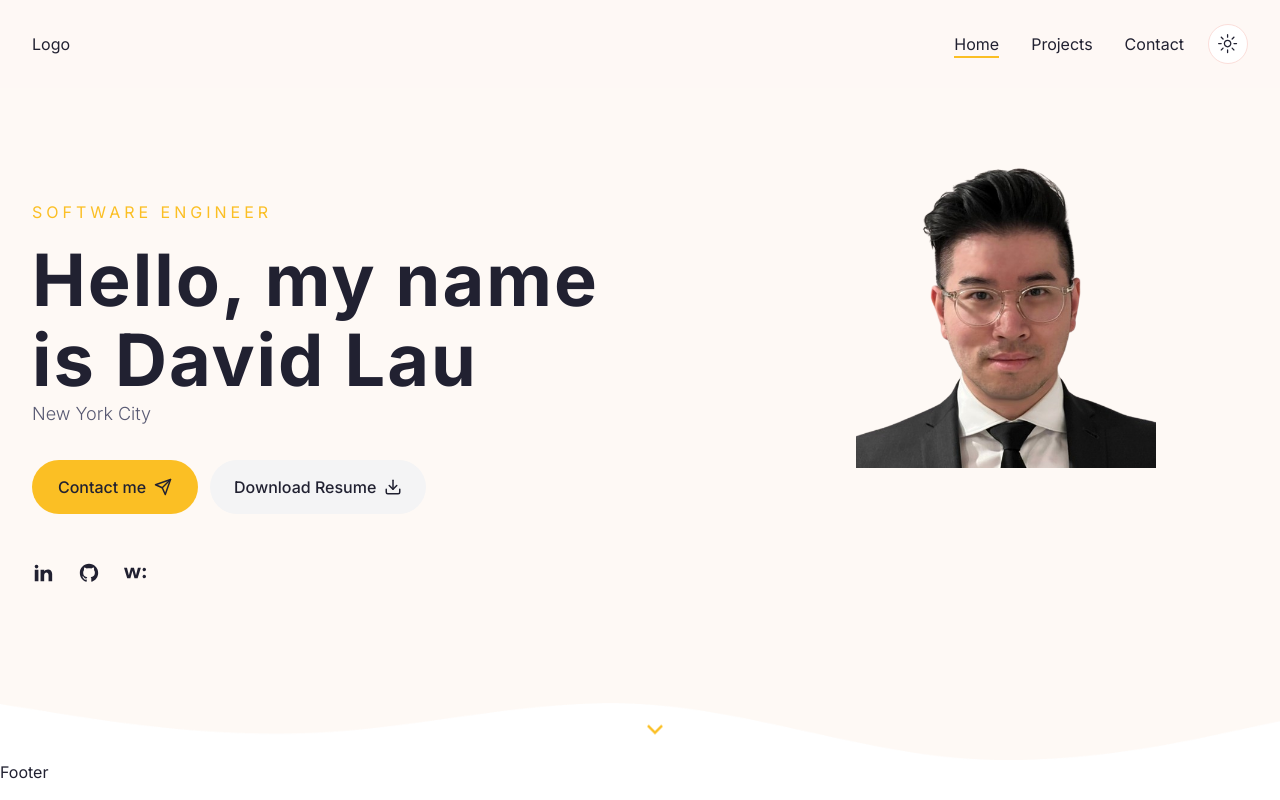
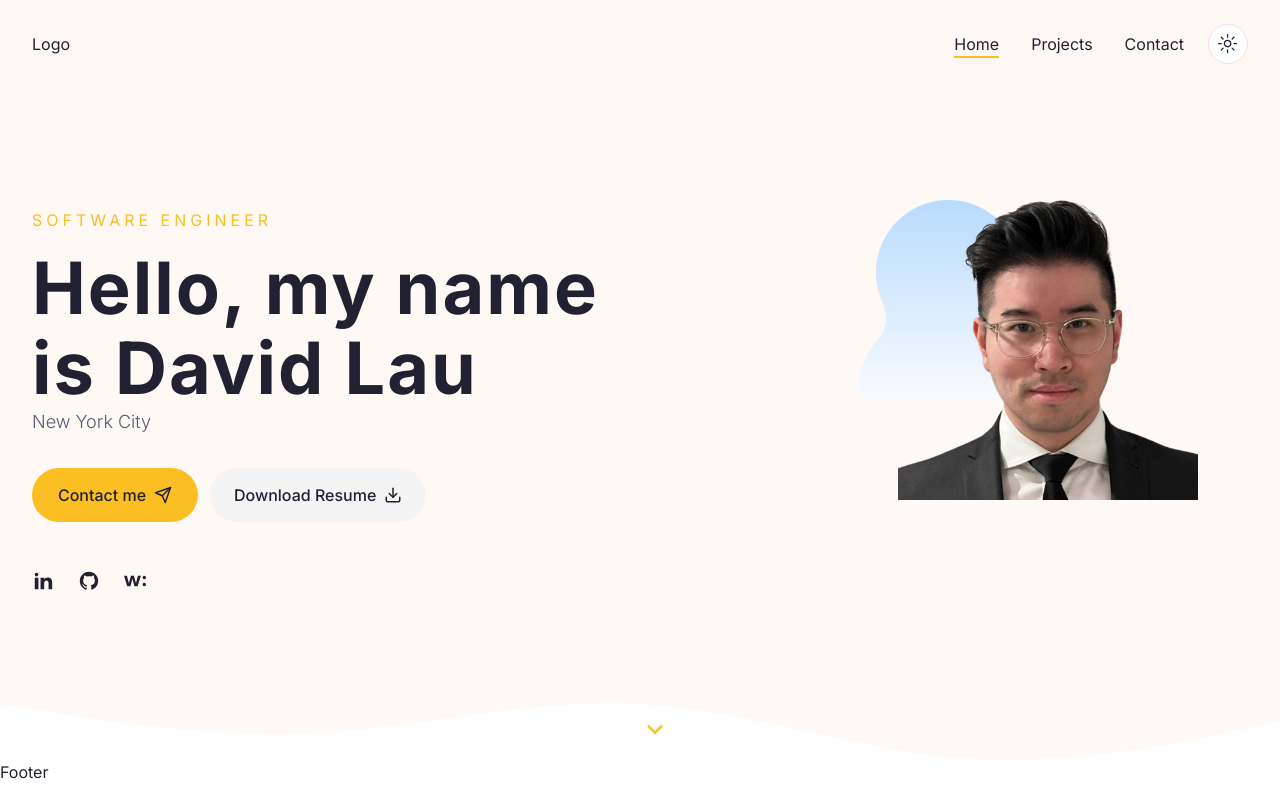
Before and after one commit to dlaucodes/devlau, a Next.js app: page / in a window 1280 px wide. Built offline with nearby package versions, Linux system fonts and the light colour scheme.

Commit message:
center dev pic

```diff
--- a/components/Hero.tsx
+++ b/components/Hero.tsx
@@ -37,8 +37,8 @@ const Hero = () => {
                     iconsStyles='text-foreground text-[22px] hover:text-primary transition-all' />
                 </div>
                 <div className="hidden xl:flex relative">
-                    <div className='rounded-full items-center flex justify-center w-[400px] h-[400px] bg-no-repeat absolute -top-1 -right-2 z-20'>
-                       <DevImg containerStyles='w-[510px] h-[456px] bg-no-repeat'
+                    <div className='bg-hero_shape2_light dark:bg-hero_shape2_dark w-[400px] h-[400px] bg-no-repeat items-center justify-center'>
+                       <DevImg containerStyles='flex justify-items-center justify-center'
                        imgSrc='/assets/hero/developer.png'
                        />
                     </div>
```
